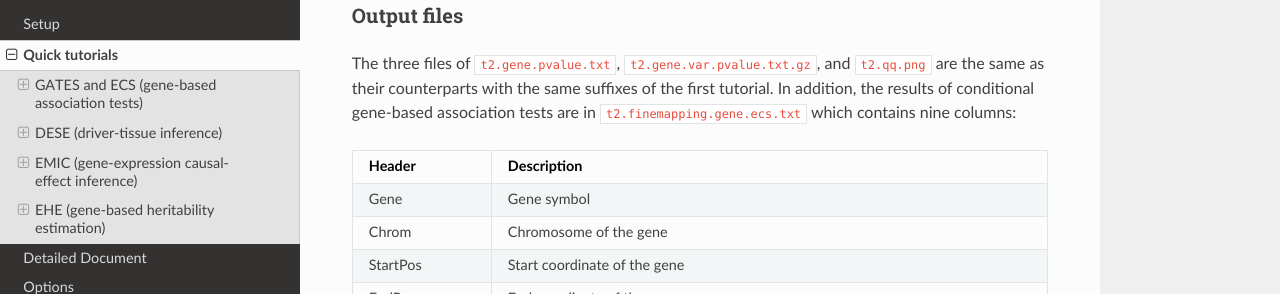
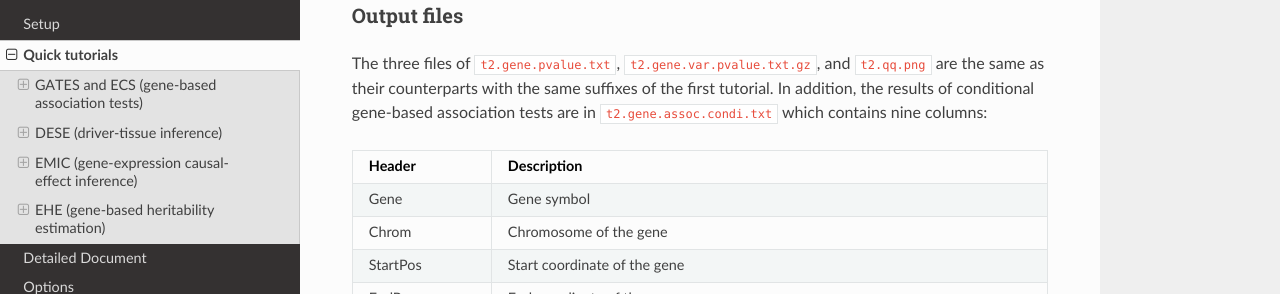
Before and after one commit to pmglab/KGGSEE, a Sphinx documentation site: the page built from doc/source/quick_tutorials.rst, in a window 1280 px wide and 900 px high, scrolled down 2150 px. Shown: the part 153-447 px from the top of the window. Built offline with Sphinx 7.4.7 and the Read the Docs theme 2.0.0, drawn with Linux system fonts in a browser that asks for light colours.

Commit message:
Update quick_tutorials.rst

```diff
--- a/doc/source/quick_tutorials.rst
+++ b/doc/source/quick_tutorials.rst
@@ -118,7 +118,7 @@ Options and input files
 
 Output files
 ------------
-The three files of ``t2.gene.pvalue.txt``, ``t2.gene.var.pvalue.txt.gz``, and ``t2.qq.png`` are the same as their counterparts with the same suffixes of the first tutorial. In addition, the results of conditional gene-based association tests are in ``t2.finemapping.gene.ecs.txt`` which contains nine columns:
+The three files of ``t2.gene.pvalue.txt``, ``t2.gene.var.pvalue.txt.gz``, and ``t2.qq.png`` are the same as their counterparts with the same suffixes of the first tutorial. In addition, the results of conditional gene-based association tests are in ``t2.gene.assoc.condi.txt`` which contains nine columns:
 
 .. list-table::
     :widths: 1 4
```
